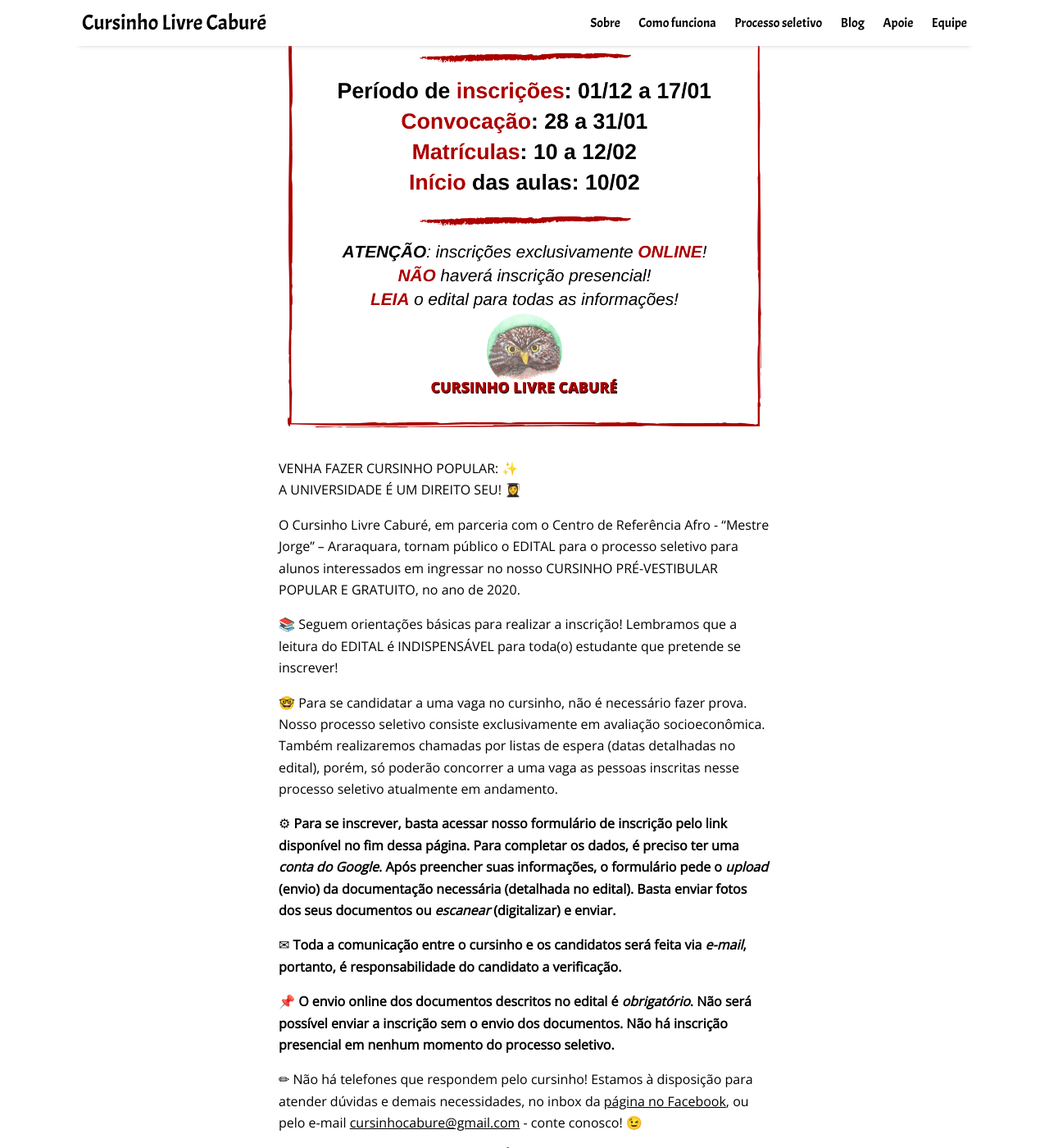
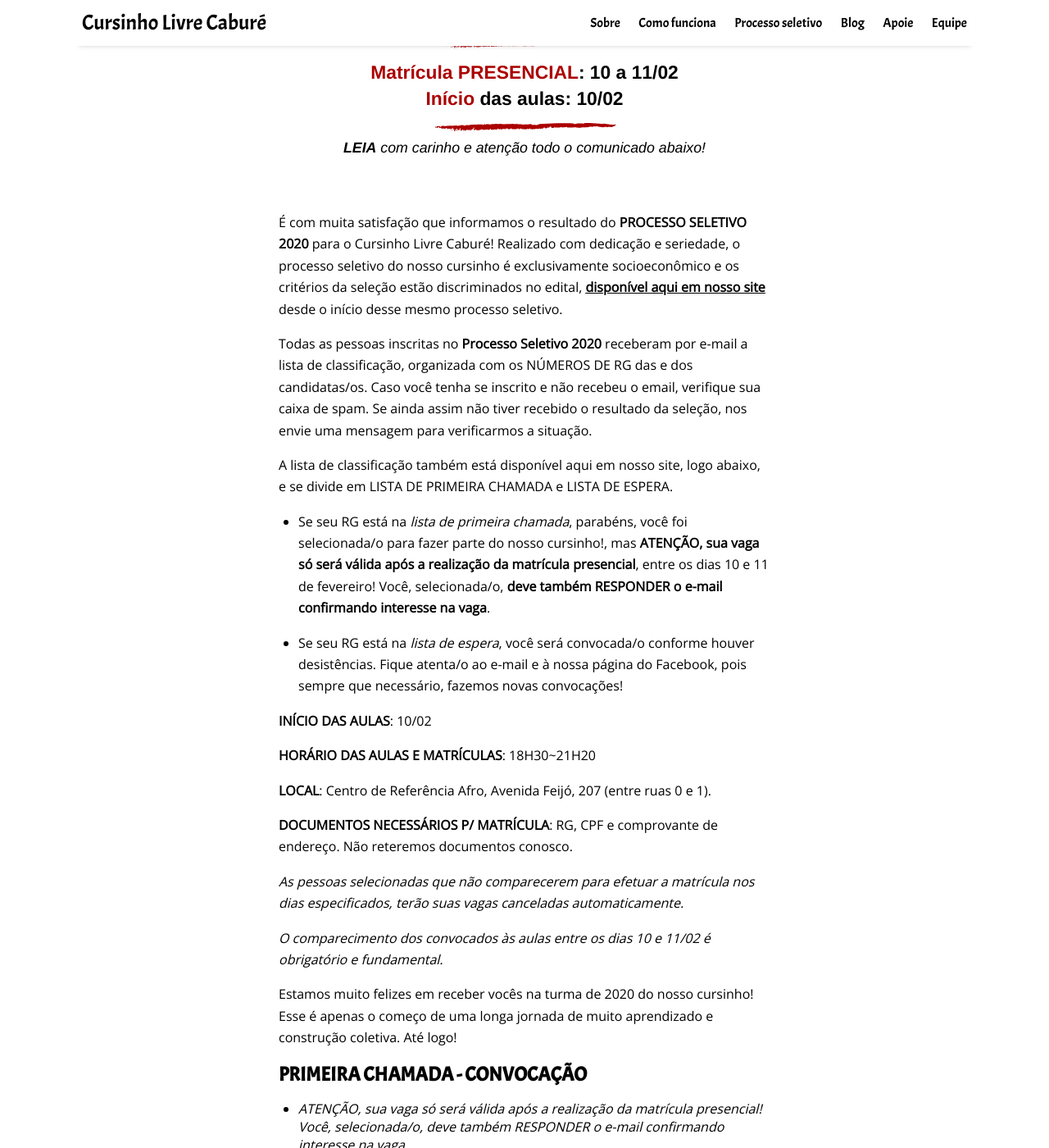
Before and after one commit to pedrinhovegan/cursinhocabure, a Jekyll site: the page built from pages/processoseletivo.md, in a window 1280 px wide and 1400 px high, scrolled down 213 px. Shown: the whole window at 82% size. Built offline with Jekyll 4.4.1, drawn with Linux system fonts in a browser that asks for light colours; nearby versions of some CDN libraries; some of the changed text lies outside the part shown.

Commit message:
conteúdo

```diff
--- a/pages/processoseletivo.md
+++ b/pages/processoseletivo.md
@@ -1,33 +1,101 @@
 ---
 layout: page
-title: "Processo seletivo 2020"
+title: "Processo seletivo 2020 - CLASSIFICAÇÃO"
 categories: sample
 image: PS2020-1.png
 ---
 
-<meta property="og:url"                content="http://www.cursinhocabure.org/pages/processoseletivo.html" />
-<meta property="og:type"               content="article" />
-<meta property="og:title"              content="Cursinho Livre Caburé - Processo Seletivo 2020" />
-<meta property="og:description"        content="O Cursinho Livre Caburé, em parceria com o Centro de Referência Afro - “Mestre Jorge” – Araraquara, tornam público o EDITAL para o processo seletivo para alunos interessados em ingressar no nosso CURSINHO PRÉ-VESTIBULAR POPULAR E GRATUITO, no ano de 2020." />
-<meta property="og:image"              content="http://www.cursinhocabure.org/assets/img/PS2020-1.png" />
+É com muita satisfação que informamos o resultado do **PROCESSO SELETIVO 2020** para o Cursinho Livre Caburé! Realizado com dedicação e seriedade, o processo seletivo do nosso cursinho é exclusivamente socioeconômico e os critérios da seleção estão discriminados no edital, <a href="https://ia601506.us.archive.org/30/items/edital2020/EDITAL%202020.pdf"><u><b>disponível aqui em nosso site</b></u></a> desde o início desse mesmo processo seletivo.
 
-VENHA FAZER CURSINHO POPULAR: ✨ <br>
-A UNIVERSIDADE É UM DIREITO SEU! 👩‍🎓
+Todas as pessoas inscritas no **Processo Seletivo 2020** receberam por e-mail a lista de classificação, organizada com os NÚMEROS DE RG das e dos candidatas/os. Caso você tenha se inscrito e não recebeu o email, verifique sua caixa de spam. Se ainda assim não tiver recebido o resultado da seleção, nos envie uma mensagem para verificarmos a situação.
 
-O Cursinho Livre Caburé, em parceria com o Centro de Referência Afro - “Mestre Jorge” – Araraquara, tornam público o EDITAL para o processo seletivo para alunos interessados em ingressar no nosso CURSINHO PRÉ-VESTIBULAR POPULAR E GRATUITO, no ano de 2020.
+A lista de classificação também está disponível aqui em nosso site, logo abaixo, e se divide em LISTA DE PRIMEIRA CHAMADA e LISTA DE ESPERA.
 
-📚 Seguem orientações básicas para realizar a inscrição! Lembramos que a leitura do EDITAL é INDISPENSÁVEL para toda(o) estudante que pretende se inscrever!
+- Se seu RG está na *lista de primeira chamada*, parabéns, você foi selecionada/o para fazer parte do nosso cursinho!, mas **ATENÇÃO, sua vaga só será válida após a realização da matrícula presencial**, entre os dias 10 e 11 de fevereiro! Você, selecionada/o, **deve também RESPONDER o e-mail confirmando interesse na vaga**.
 
-🤓 Para se candidatar a uma vaga no cursinho, não é necessário fazer prova. Nosso processo seletivo consiste exclusivamente em avaliação socioeconômica. Também realizaremos chamadas por listas de espera (datas detalhadas no edital), porém, só poderão concorrer a uma vaga as pessoas inscritas nesse processo seletivo atualmente em andamento.
+- Se seu RG está na *lista de espera*, você será convocada/o conforme houver desistências. Fique atenta/o ao e-mail e à nossa página do Facebook, pois sempre que necessário, fazemos novas convocações!
 
-⚙ **Para se inscrever, basta acessar nosso formulário de inscrição pelo link disponível no fim dessa página. Para completar os dados, é preciso ter uma *conta do Google*. Após preencher suas informações, o formulário pede o *upload* (envio) da documentação necessária (detalhada no edital). Basta enviar fotos dos seus documentos ou *escanear* (digitalizar) e enviar.**
+**INÍCIO DAS AULAS**: 10/02
 
-✉ **Toda a comunicação entre o cursinho e os candidatos será feita via *e-mail*, portanto, é responsabilidade do candidato a verificação.**
+**HORÁRIO DAS AULAS E MATRÍCULAS**: 18H30~21H20
 
-📌 **O envio online dos documentos descritos no edital é *obrigatório*. Não será possível enviar a inscrição sem o envio dos documentos. Não há inscrição presencial em nenhum momento do processo seletivo.**
+**LOCAL**: Centro de Referência Afro, Avenida Feijó, 207 (entre ruas 0 e 1).
+
+**DOCUMENTOS NECESSÁRIOS P/ MATRÍCULA**: RG, CPF e comprovante de endereço. Não reteremos documentos conosco.
+
+*As pessoas selecionadas que não comparecerem para efetuar a matrícula nos dias especificados, terão suas vagas canceladas automaticamente.*
+
+*O comparecimento dos convocados às aulas entre os dias 10 e 11/02 é obrigatório e fundamental.*
+
+Estamos muito felizes em receber vocês na turma de 2020 do nosso cursinho! Esse é apenas o começo de uma longa jornada de muito aprendizado e construção coletiva. Até logo!
+
+## PRIMEIRA CHAMADA - CONVOCAÇÃO
+- *ATENÇÃO, sua vaga só será válida após a realização da matrícula presencial! Você, selecionada/o, deve também RESPONDER o e-mail confirmando interesse na vaga.*
+
+1. 458483126
+2. 538517918
+3. 522452498
+4. 487799690
+5. 563413748
+6. 627467566
+7. 563690355
+8. 586553186
+9. 508093053
+10. 589496992
+11. 601443846
+12. 539553578
+13. 562790196
+14. 569433629
+15. 524234581
+16. 584687023
+17. 56880983
+18. 583958321
+19. 595034408
+20. 392587841
+21. 565655140
+22. 583538812
+23. 477850625
+24. 585695283
+25. F142570X
+
+## LISTA DE ESPERA
+- *Fique atenta/o ao e-mail e à nossa página do Facebook, pois sempre que necessário, faremos novas convocações!*
+
+26. 538522173
+27. 526592333
+28. 305817061
+29. 534820116
+30. 390561903
+31. 582788687
+32. 4428693201
+33. 499763750
+34. 562851355
+35. 536676458
+36. 447278182
+37. 596470447
+38. 557515518
+39. 602656448
+40. 63545631x
+41. 523089399
+42. 569242186
+43. 569242770
+44. 560881939
+45. 624914331
+46. 569628416
+47. 585646041
+48. 435375593
+49. 456751464
+50. 495580454
+51. 53725240X
+52. 93463807
+53. 341986719
+
+## DESCLASSIFICADOS
+- *As candidatas abaixo enviaram documentação insuficiente para inscrição e não responderam às várias tentativas de contato; informamos que, portanto, estão desclassificadas.*
+
+54. 539547918
+55. 622329297
 
 ✏ Não há telefones que respondem pelo cursinho! Estamos à disposição para atender dúvidas e demais necessidades, no inbox da <a href="https://www.facebook.com/cursinhocabure">página no Facebook</a>, ou pelo e-mail <a href="mailto:cursinhocabure@gmail.com">cursinhocabure@gmail.com</a> - conte conosco! 😉
 
-## <a href="https://ia601506.us.archive.org/30/items/edital2020/EDITAL%202020.pdf"><u><b>EDITAL - LEITURA OBRIGATÓRIA</b></u></a>
-
-## <a href="https://docs.google.com/forms/d/e/1FAIpQLSffSukusPnN6LUeusPr2TvwR7cuDGOK4-9R-b56rvzih5la3g/viewform"><u><b>FORMULÁRIO DE INSCRIÇÃO - ACESSE AQUI</b></u></a>
+## <a href="https://ia601506.us.archive.org/30/items/edital2020/EDITAL%202020.pdf"><u><b>EDITAL - PROCESSO SELETIVO 2020</b></u></a>
```
Also changed, not shown: assets/img/PS2020-1.png, assets/img/PS2020Anuncio.png.
